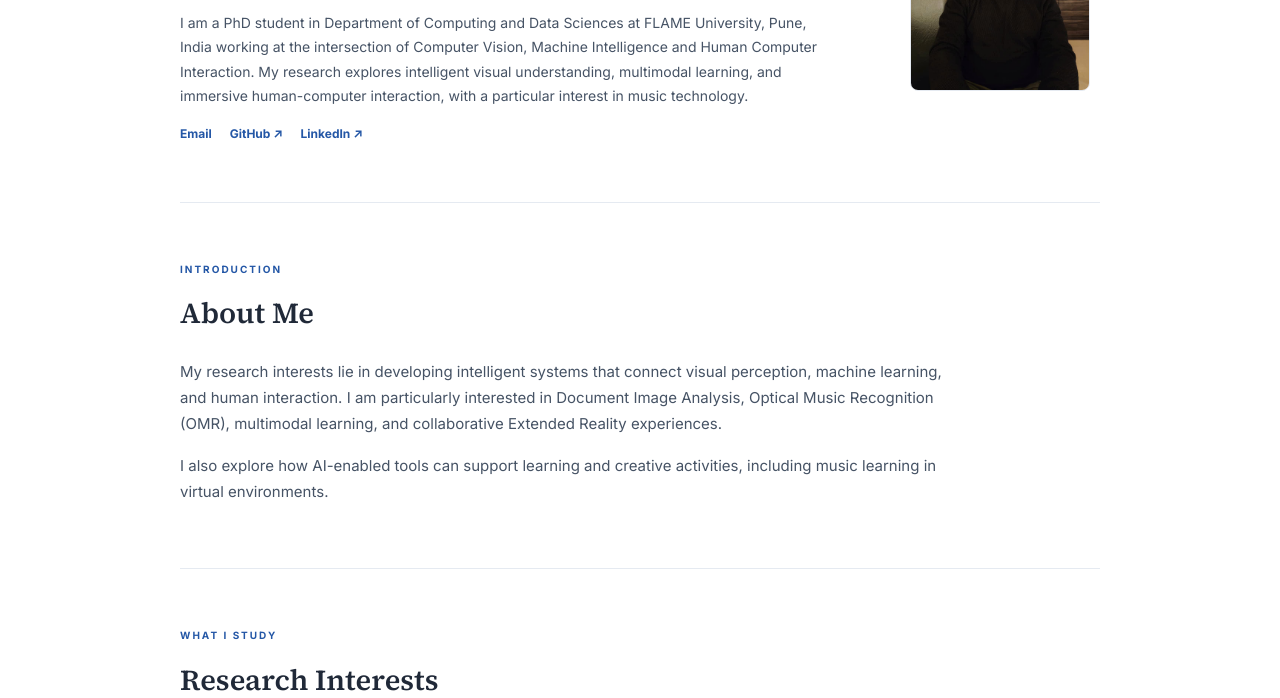
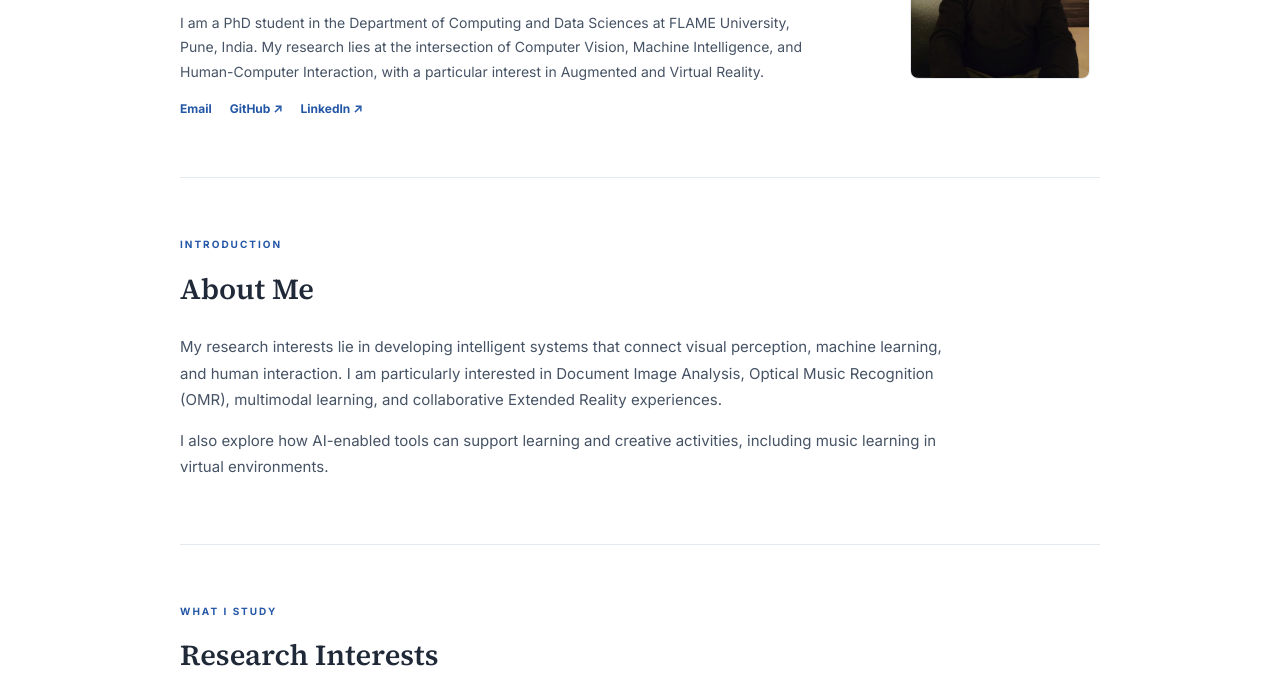
Before and after one commit to ankitpiklu17/ankitpiklu17.github.io, a plain HTML site: page index.html in a window 1280 px wide. Shown: the part 315-1013 px from the top of the page. Drawn offline with Linux system fonts and the light colour scheme.

Commit message:
Update index.html

```diff
--- a/index.html
+++ b/index.html
@@ -61,10 +61,11 @@
                 </p>
 
                 <p class="intro">
-                    I am a PhD student in Department of Computing and Data Sciences at FLAME University, Pune, India working at
-                    the intersection of Computer Vision, Machine Intelligence and Human Computer Interaction. My research explores intelligent visual understanding,
-                    multimodal learning, and immersive human-computer interaction, with a particular interest in music technology.
-                </p>
+    I am a PhD student in the Department of Computing and Data Sciences
+    at FLAME University, Pune, India. My research lies at the intersection
+    of Computer Vision, Machine Intelligence, and Human-Computer Interaction,
+    with a particular interest in Augmented and Virtual Reality.
+               </p>
 
                 <div class="hero-links">
                     <a href="mailto:ankit.sinha@flame.edu.in">Email</a>
```
